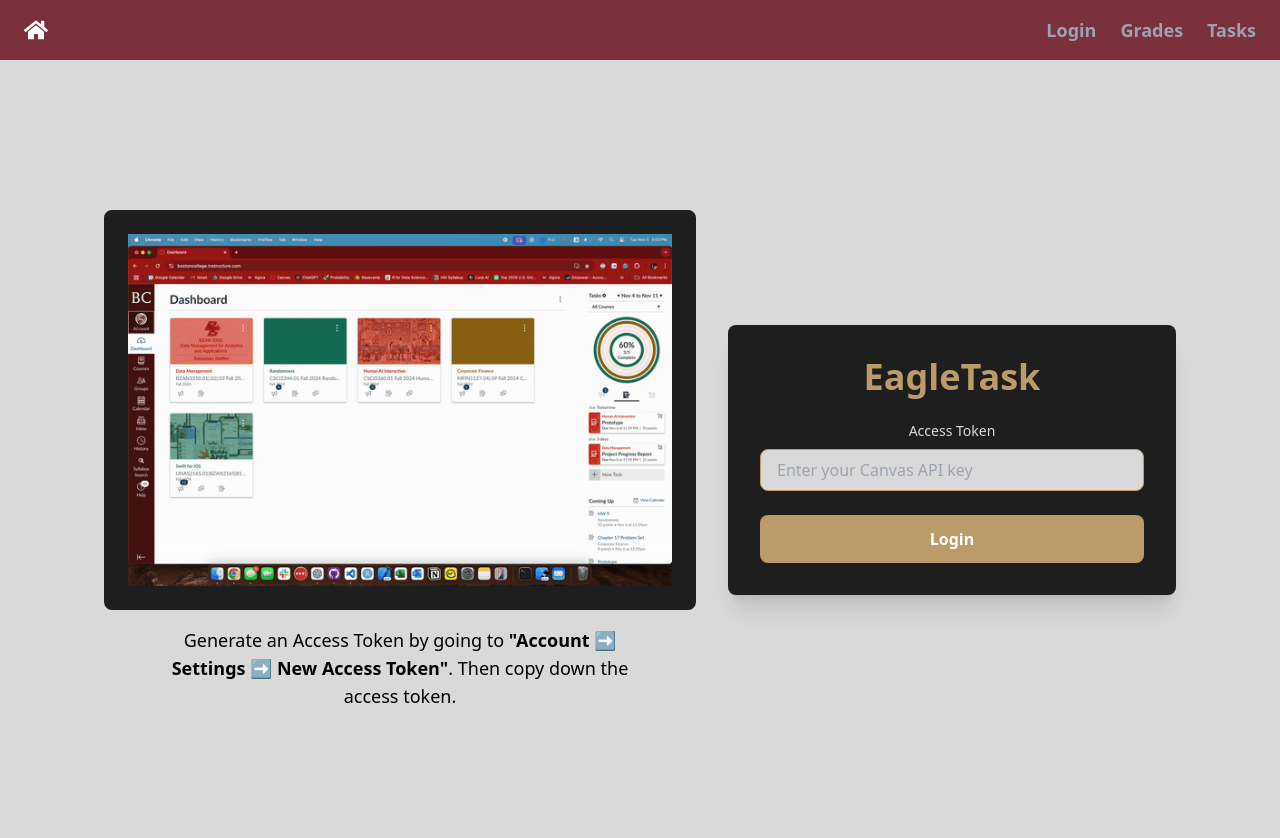
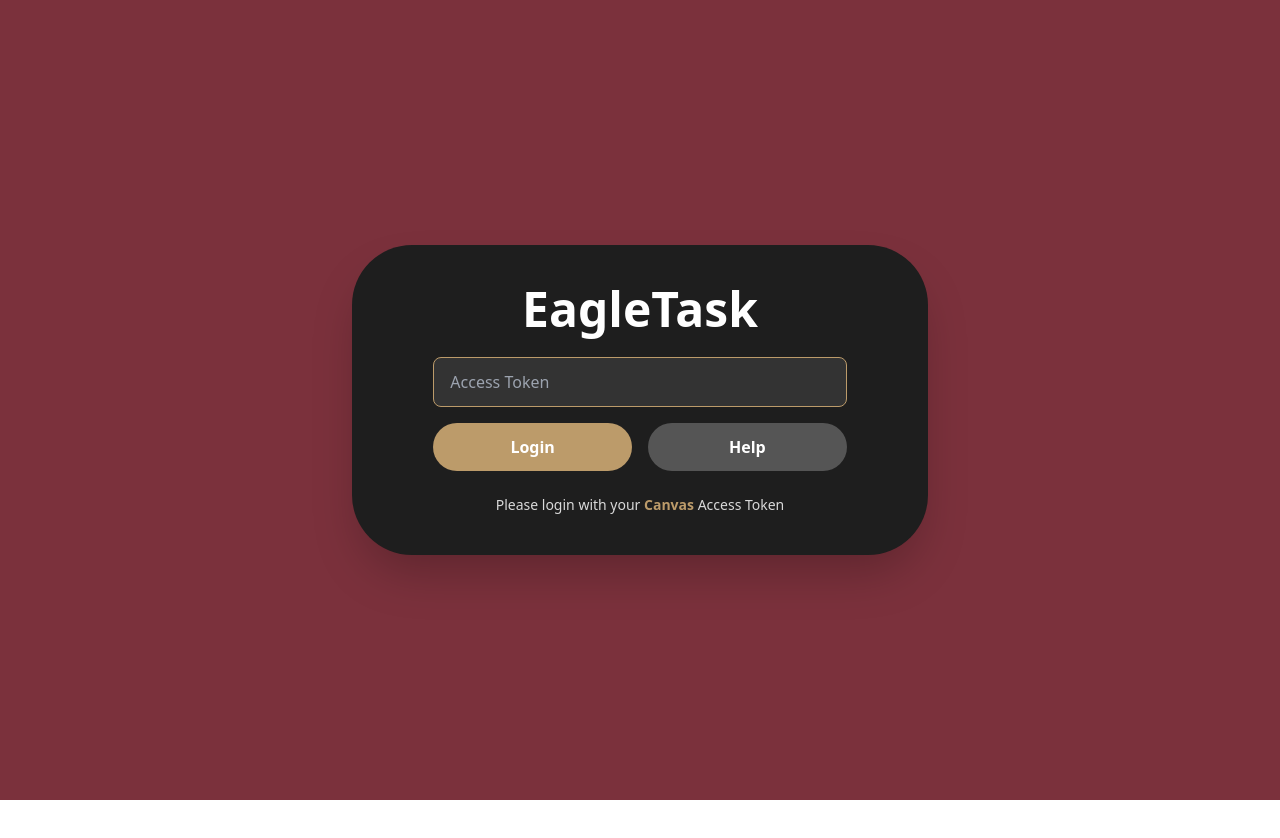
Before and after one commit to sahilsaoji/EagleTask, a React (Create React App) app in the folder eagle-task/: page /#/login in a window 1280 px wide. Shown: the top 838 px of the page. After the commit the page ends 800 px from the top, so only its background shows below. Built offline with nearby package versions, Linux system fonts and the light colour scheme.

Commit message:
fix loading and login screens

```diff
--- a/eagle-task/src/App.js
+++ b/eagle-task/src/App.js
@@ -34,8 +34,8 @@
   return (
     <Router>
       <div className="App">
-        {/* Navbar always shown, with buttons greyed out if not logged in */}
-        <Navbar isLoggedIn={loggedIn} onSignOut={handleSignOut} />
+        {/* Show Navbar only when logged in */}
+        {loggedIn && <Navbar isLoggedIn={loggedIn} onSignOut={handleSignOut} />}
 
         {/* Route Definitions */}
         <Routes>
--- a/eagle-task/src/components/Loading.jsx
+++ b/eagle-task/src/components/Loading.jsx
@@ -47,7 +47,7 @@
 
   return (
     <div className="flex justify-center items-center min-h-screen bg-[#D9D9D9]">
-      <div className="flex flex-col items-center w-full max-w-xl bg-[#1E1E1E] rounded-3xl shadow-2xl p-10 text-[#D9D9D9] min-h-[350px]">
+      <div className="flex flex-col items-center w-full max-w-xl bg-[#1E1E1E] rounded-[60px] shadow-2xl p-10 text-[#D9D9D9] min-h-[250px]">
         {showProgressBar ? (
           <div className="w-full flex flex-col items-center space-y-4">
             <div className="relative w-full">
@@ -58,15 +58,15 @@
                 />
               </div>
             </div>
-            <p className="text-2xl font-semibold animate-pulse text-center">{currentMessage}</p>
+            <p className="text-lg font-semibold animate-pulse text-center">{currentMessage}</p>
           </div>
         ) : (
           <div className="flex flex-col items-center space-y-4">
             {/* Animated Spinner */}
-            <div className="animate-spin rounded-full h-24 w-24 border-t-4 border-[#BC9B6A] border-opacity-75"></div>
+            <div className="animate-spin rounded-full h-20 w-20 border-t-4 border-[#BC9B6A] border-opacity-75"></div>
 
             {/* Loading Messages */}
-            <p className="text-3xl font-semibold text-center animate-pulse">{currentMessage}</p>
+            <p className="text-lg font-semibold text-center animate-pulse">{currentMessage}</p>
           </div>
         )}
       </div>
--- a/eagle-task/src/components/Login.jsx
+++ b/eagle-task/src/components/Login.jsx
@@ -16,8 +16,8 @@
             const coursesWithGrades = await getCoursesWithGradedAssignments(api_key);
             localStorage.setItem('api_key', api_key);
             localStorage.setItem('courses_with_graded_assignments', JSON.stringify(coursesWithGrades));
-            setLoggedIn(true); // Update the login state after setting localStorage
-            navigate('/'); // Navigate to the dashboard after login
+            setLoggedIn(true);
+            navigate('/');
         } catch (err) {
             console.error("Login failed:", err);
             setError("Failed to retrieve data. Please check your API key and try again.");
@@ -31,48 +31,54 @@
     }
 
     return (
-        <div className="flex flex-col md:flex-row items-center justify-center min-h-screen bg-[#D9D9D9] px-4">
-            {/* Left side with GIF and instructions */}
-            <div className="flex flex-col items-center md:w-1/2 md:pr-8 mb-8 md:mb-0">
-                <div className="p-5 rounded-lg border-4 border-[#1E1E1E] bg-[#1E1E1E]">
-                    <img
-                        src={`${process.env.PUBLIC_URL}/token.gif`}
-                        alt="Token animation"
-                        className="w-full h-auto object-contain max-w-[650px]"
-                    />
-                </div>
-                <p className="text-center mt-4 text-black text-lg max-w-[500px]">
-                    Generate an Access Token by going to <strong>"Account ➡️ Settings ➡️ New Access Token"</strong>.
-                    Then copy down the access token.
-                </p>
-            </div>
-
-            {/* Right side with form */}
-            <div className="bg-[#1E1E1E] rounded-lg shadow-xl p-8 w-full max-w-md md:w-1/2 flex flex-col">
-                <h1 className="text-4xl font-bold text-center text-[#BC9B6A] mb-6">EagleTask</h1>
-                {error && <p className="text-[#7B313C] text-center mb-4">{error}</p>}
-                <form onSubmit={handleSubmit} className="space-y-6">
-                    <div>
-                        <label className="block text-[#D9D9D9] text-sm font-medium mb-2" htmlFor="api_key">
-                            Access Token
-                        </label>
+        <div className="flex justify-center items-center min-h-screen bg-[#7B313C]">
+            <div className="bg-[#1E1E1E] rounded-[60px] shadow-2xl p-10 w-full max-w-xl text-[#D9D9D9] flex flex-col items-center space-y-6 min-h-[250px]">
+                <h1 className="text-5xl font-bold text-center text-white">EagleTask</h1>
+                {error && <p className="text-[#7B313C] text-center">{error}</p>}
+                <form onSubmit={handleSubmit} className="w-full flex flex-col items-center space-y-4">
+                    <div className="w-5/6">
                         <input
                             type="password"
                             id="api_key"
                             value={api_key}
                             onChange={(e) => setApiKey(e.target.value)}
-                            className="w-full px-4 py-2 rounded-lg border border-[#BC9B6A] focus:outline-none focus:ring-2 focus:ring-[#BC9B6A] bg-[#D9D9D9] text-black"
-                            placeholder="Enter your Canvas API key"
+                            className="w-full px-4 py-3 rounded-lg border border-[#BC9B6A] focus:outline-none focus:ring-2 focus:ring-[#BC9B6A] bg-[#333] text-white placeholder-gray-400"
+                            placeholder="Access Token"
                             required
                         />
                     </div>
-                    <button
-                        type="submit"
-                        className="w-full py-3 bg-[#BC9B6A] text-white font-semibold rounded-lg hover:bg-[#7B313C] transition duration-200 transform hover:scale-105 focus:outline-none focus:ring-2 focus:ring-[#7B313C]"
+                    <div className="flex justify-between w-5/6 space-x-4">
+                        <button
+                            type="submit"
+                            className="w-1/2 py-3 bg-[#BC9B6A] text-white font-semibold rounded-full hover:bg-[#7B313C] transition duration-200 transform hover:scale-105 focus:outline-none focus:ring-2 focus:ring-[#7B313C]"
+                        >
+                            Login
+                        </button>
+                        <div className="relative w-1/2 group">
+                            <button
+                                type="button"
+                                className="w-full py-3 bg-[#555] text-white font-semibold rounded-full hover:bg-[#7B313C] transition duration-200 transform hover:scale-105 focus:outline-none focus:ring-2 focus:ring-[#7B313C]"
+                            >
+                                Help
+                            </button>
+                            <div className="absolute bottom-full left-0 w-full p-3 text-sm bg-[#333] text-white rounded-lg shadow-lg opacity-0 group-hover:opacity-100 transition-opacity duration-200 pointer-events-auto">
+                                Go to "Account ➡️ Settings ➡️ New Access Token" to generate an API key.
+                            </div>
+                        </div>
+                    </div>
+                </form>
+                <p className="text-center mt-4 text-sm">
+                    Please login with your{' '}
+                    <a
+                        href="https://bostoncollege.instructure.com"
+                        target="_blank"
+                        rel="noopener noreferrer"
+                        className="font-bold text-[#BC9B6A] hover:underline"
                     >
-                        Login
-                    </button>
-                </form>
+                        Canvas
+                    </a>{' '}
+                    Access Token
+                </p>
             </div>
         </div>
     );
```
